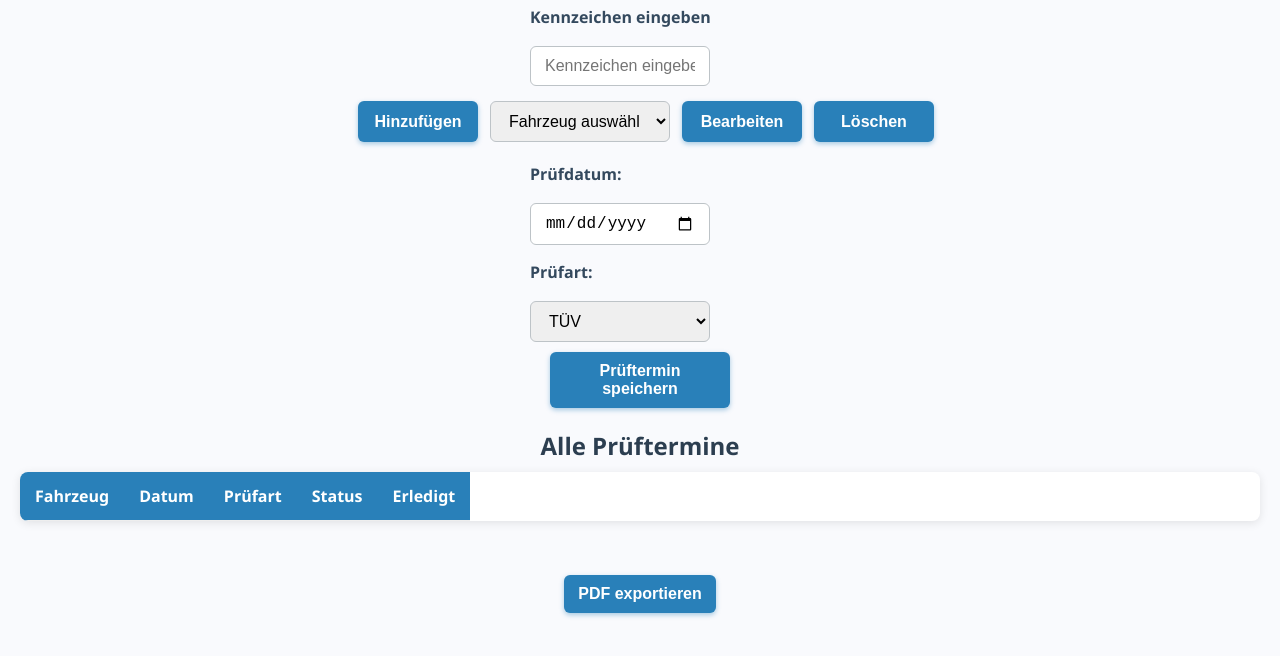
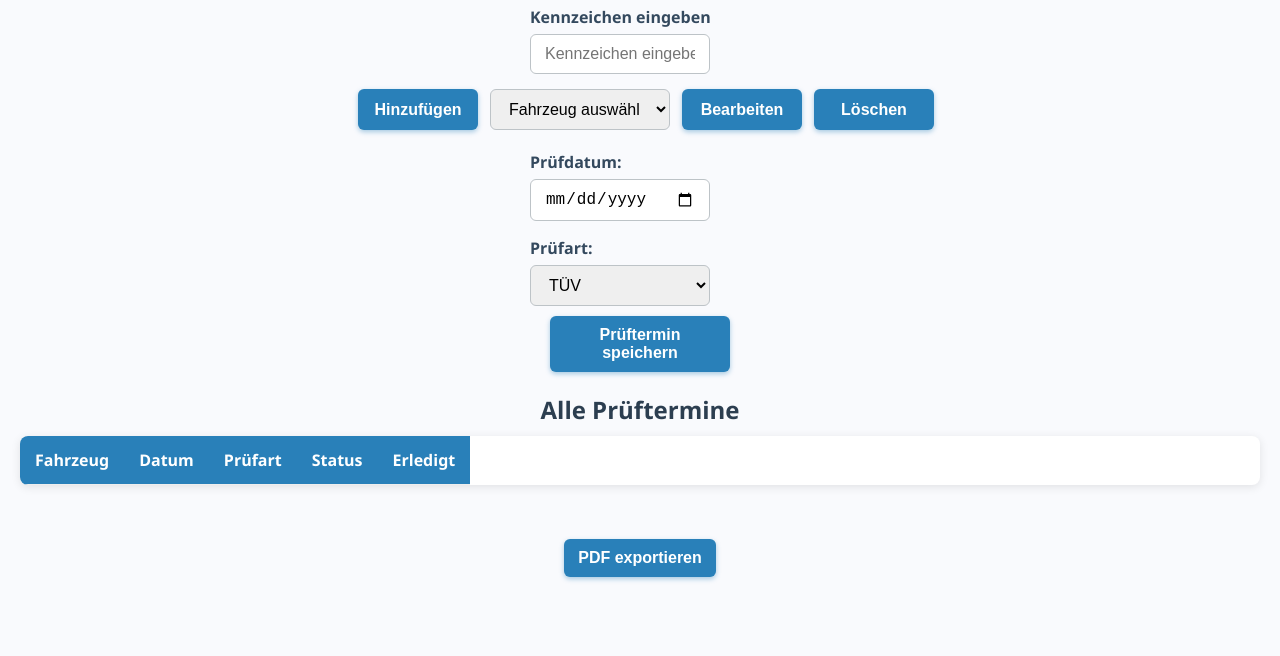
Before and after one commit to pfeifferliege/Termine, a plain HTML site: page index.html in a window 1280 px wide. Shown: the part 72-728 px from the top of the page. Drawn offline with nearby package versions, Linux system fonts and the light colour scheme.

Commit message:
Update index.html

```diff
--- a/index.html
+++ b/index.html
@@ -27,16 +27,6 @@
       margin-bottom: 0.3rem;
       display: block;
       color: #34495e;
-    }
-
-    /* Container für Inputs */
-    .input-group {
-      margin-bottom: 15px;
-      display: flex;
-      flex-wrap: wrap;
-      gap: 12px;
-      justify-content: center;
-      align-items: center;
     }
 
     .input-group.column {
```
